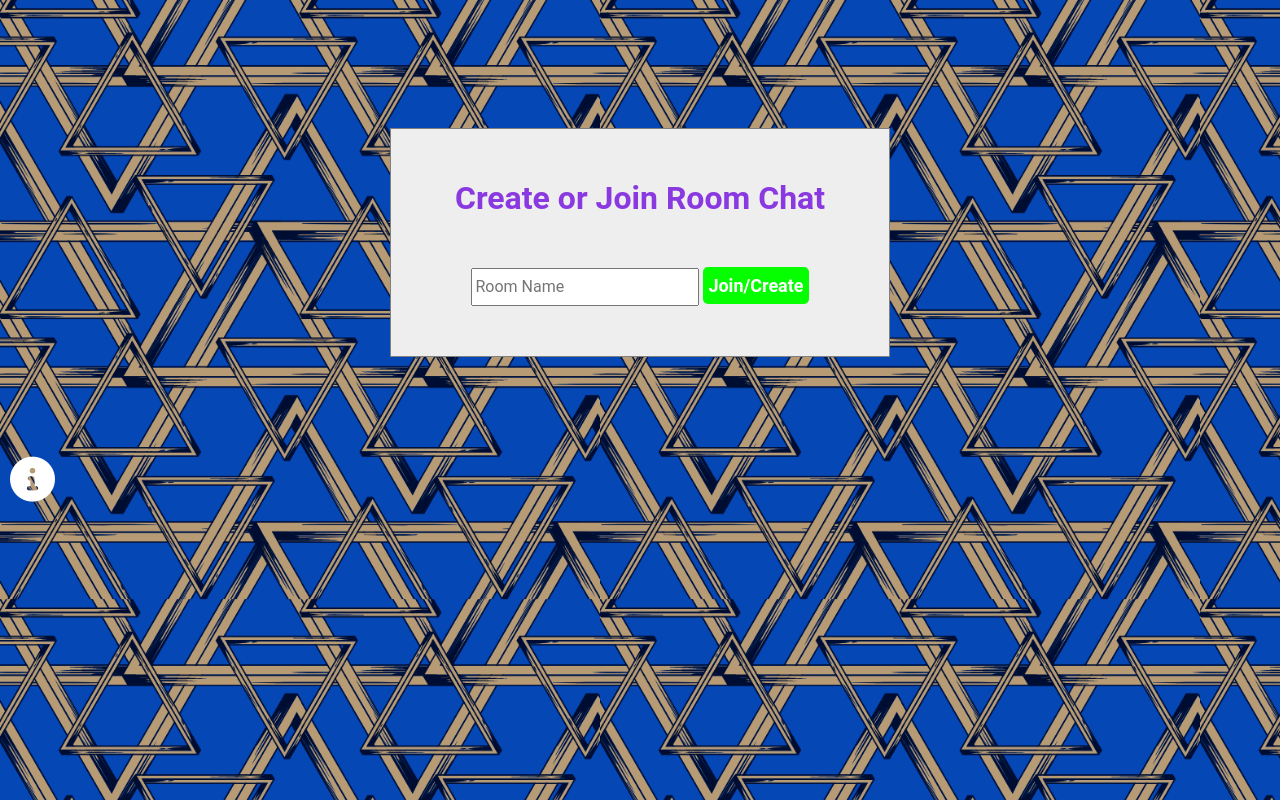
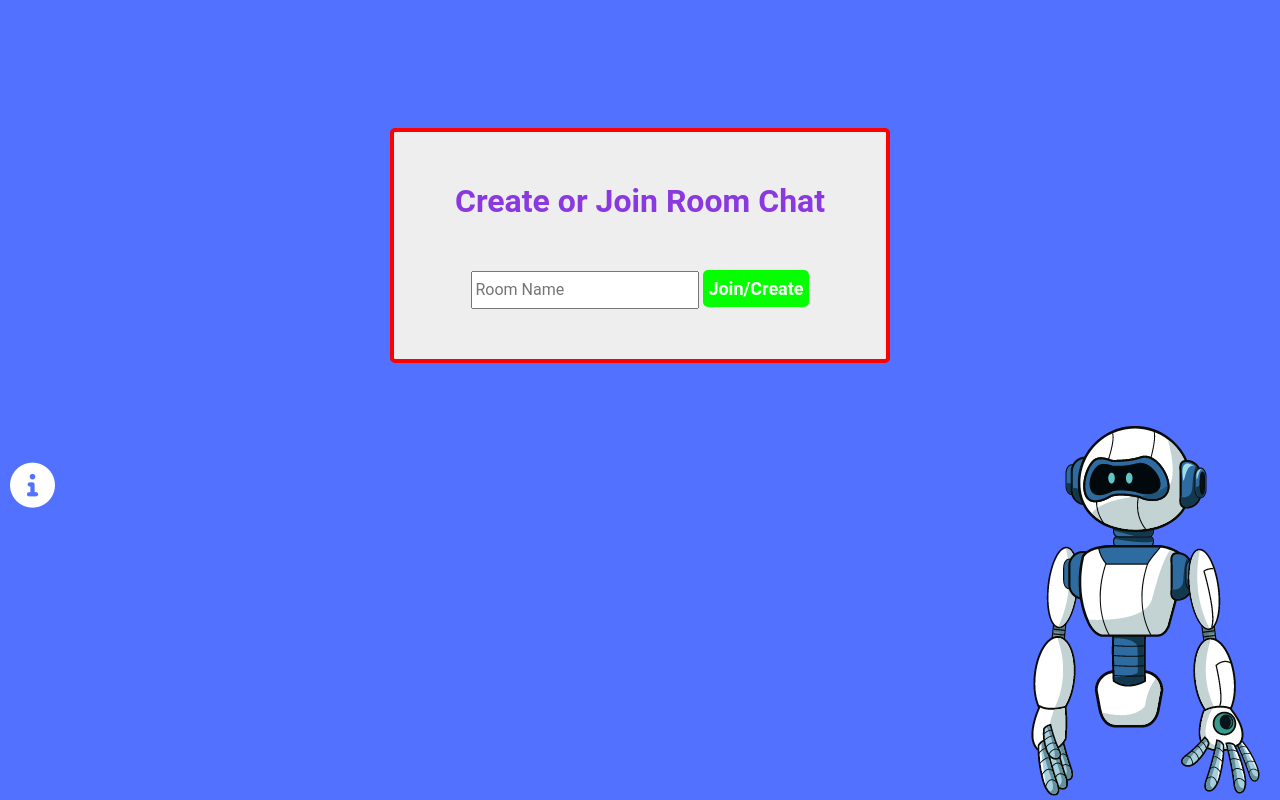
Before and after one commit to DM880/Chat, a Django app: page /create_room_chat/ in a window 1280 px wide. Run offline with Django 3.2, Linux system fonts and the light colour scheme; the visitor is signed in with stand-in values (Sample User, id 1); some libraries are stand-ins or nearby versions.

Commit message:
frontend update

```diff
--- a/src/chat_app/interfaces/appsite/static/css/create_room_chat.css
+++ b/src/chat_app/interfaces/appsite/static/css/create_room_chat.css
@@ -1,6 +1,12 @@
 body{
-  background: url('../img/create_room_chat.png') repeat;
-  background-size: 600px auto;
+  background-color: #5271FF;
+}
+
+img{
+  position: absolute;
+  right: 10px;
+  bottom: 0;
+  z-index: -1;
 }
 
 .wrapper{
@@ -12,7 +18,8 @@ body{
   width: 500px;
   margin: auto;
   margin-top: 10%;
-  border: solid grey 1px;
+  border: solid 4px red;
+  border-radius: 5px;
   text-align: center;
   padding-top: 50px;
   padding-bottom: 50px;
@@ -62,6 +69,7 @@ body{
   width: 90%;
   color: #5463FF;
   display: none;
+  z-index: 99;
 }
 
 .fa-circle-info{
--- a/src/chat_app/interfaces/appsite/templates/create_room_chat.html
+++ b/src/chat_app/interfaces/appsite/templates/create_room_chat.html
@@ -17,7 +17,6 @@
   </div>
 </div>
 
-
 <div class="description">
   <i id="info-menu" class="fa-solid fa-circle-info"></i>
   <div id="info">
@@ -35,6 +34,8 @@
   </div>
 </div>
 
+<img src="{% static 'img/robot.png' %}">
+
 <script src="{% static 'js/create_room_chat.js' %}"></script>
 
 {% endblock %}
```
Also changed, not shown: src/chat_app/interfaces/appsite/static/img/create_room_chat.png (deleted), src/chat_app/interfaces/appsite/static/img/robot.png (added).
